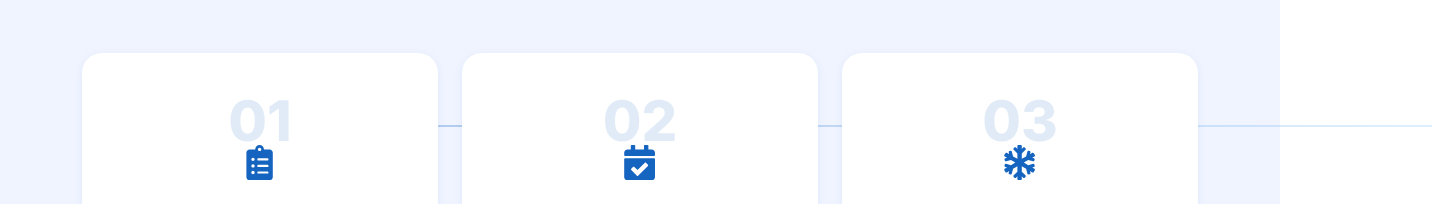
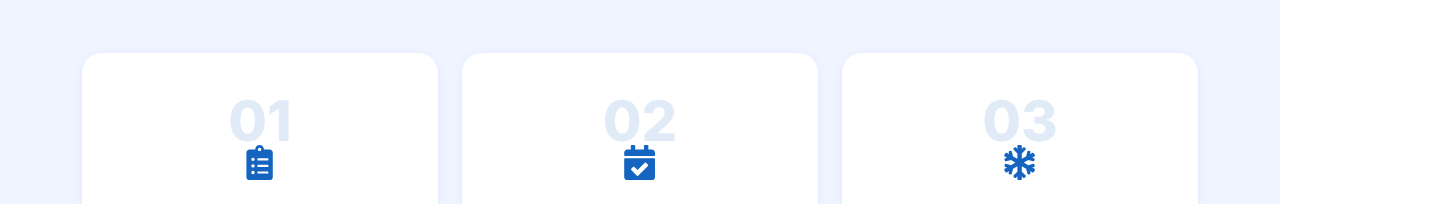
Before and after one commit to tuancat8730-sam/ci_snow_1, a React (Vite) app: page /#/ in a window 1280 px wide. Shown: the part 1780-1984 px from the top of the page, 1432 px wide, since content can reach past the window. Built offline with nearby package versions, Linux system fonts and the light colour scheme.

Commit message:
fix: remove how-connector line from How It Works section

```diff
--- a/src/components/sections/HowItWorks.jsx
+++ b/src/components/sections/HowItWorks.jsx
@@ -37,9 +37,6 @@ export default function HowItWorks() {
         </ScrollReveal>
 
         <div className="row g-4 position-relative">
-          {/* Connector line (desktop only) */}
-          <div className="how-connector d-none d-lg-block" />
-
           {STEPS.map((step, i) => (
             <div className="col-lg-4" key={step.num}>
               <ScrollReveal delay={i + 1}>
--- a/src/styles/sections.css
+++ b/src/styles/sections.css
@@ -2,17 +2,6 @@
 .section-how-it-works {
   padding: var(--section-py) 0;
   background: var(--color-light-bg);
-}
-
-.how-connector {
-  position: absolute;
-  top: 4.5rem;
-  left: calc(16.66% + 2rem);
-  right: calc(16.66% + 2rem);
-  height: 2px;
-  background: linear-gradient(to right, var(--color-primary), var(--color-accent));
-  opacity: 0.3;
-  z-index: 0;
 }
 
 .how-step-card {
```
